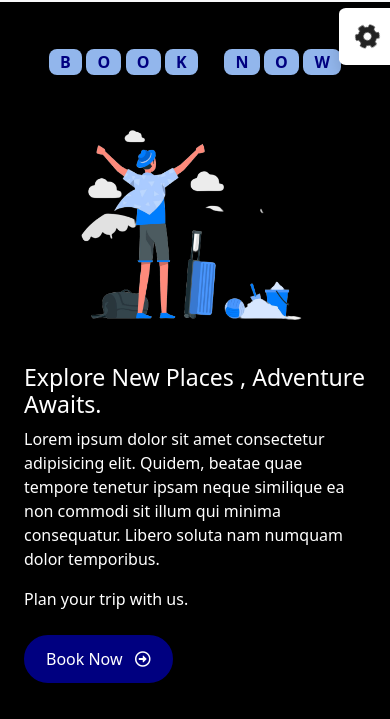
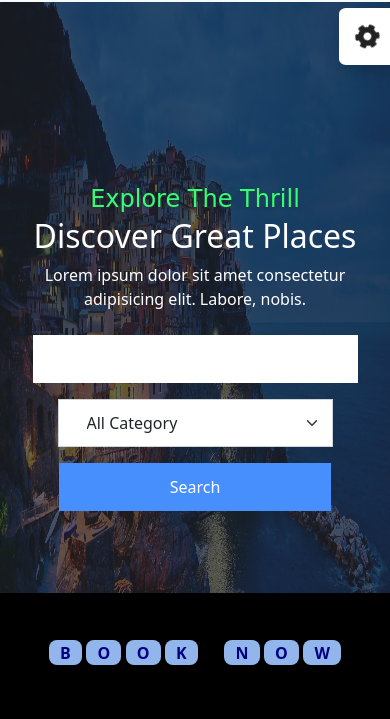
Before and after one commit to khushimarothi/TheTravelGuy, a plain HTML site: page index.html in a window 390 px wide. Shown: the part 72-791 px from the top of the page. Drawn offline with nearby package versions, Linux system fonts and the light colour scheme.

Commit message:
third commit

```diff
--- a/css/main.css
+++ b/css/main.css
@@ -166,18 +166,70 @@ body{
 
 
 /*--------------------------------*/
+.showcase img{
+    background: rgba(0,0,0,.25);
+    opacity: 0.3;
+    height: 88vh;
+}
 
-.head .image img{
-    height: 70vh;
-    width: 100%;
-    position: relative;
-    background: rgba(0,0,0,0.15);
-    background-size: cover;
+.showcase .body {
+    content: '';
+    position: absolute;
+    display: flex;
+    justify-content: center;
+    align-items: center;
+    text-align: center;
+    top: 0;
+    left: 0;
+    right: 0;
+    bottom: 0;
+    z-index: 1;
+}
+.showcase .body span{
+    font-size: 3rem;
+    font-family: "Sacramento",cursive;
+    color: #31ff7a;
+    text-shadow: 0px 1px 2px #333;
+}
+.showcase .body h1{
+    font-size: 4rem;
+}
+.showcase form.search-box{
+    display: flex;
+    flex-wrap: wrap;
+    justify-content:center;
+    align-items: center;
 
 }
+.showcase form.search-box .input-form input{
+    height: 3rem;
+    width: 100%;
+    color: #777777;
+    font-size: 18px;
+    font-weight: 400;
+    padding: 9px 33px 9px 32px;
+    border: none;
+    border-top-left-radius: 50px;
+    border-bottom-left-radius: 50px;
+    position: relative;
+}
+.showcase form.search-box .select-items .form-select{
 
-.head .container{
-    position: absolute;
+    height: 3rem;
+    width: 100%;
+    border-radius: 0;
+    padding: 11px 100px 11px 34px;
+}
+.showcase form.search-box .select-form a{
+     height: 3rem;
+     text-decoration: none;
+     color: #fff;
+     display: block;
+     background-color: #468ffc;
+     text-align: center;
+     padding:  12px 35px;
+     border-top-right-radius: 50px;
+     border-bottom-right-radius: 50px;
 }
 /*------------------book now--------------------*/
 .heading , .heading1{
@@ -504,26 +556,11 @@ footer {
 /*---------------------*/
 
 @media(max-width:500px){
-    .carousel-item .img-fluid{
-        height: 60vh;
+.showcase img{
+        height: 70vh;
         width: 100%;
     }
-    .carousel-item img{
-        opacity: .7;
-    }
-    .carousel-item .carousel-caption-one{
-    position: absolute;
-    right: 15%;
-    bottom: 1.25rem;
-    left: 15%;
-    padding-top: 1.25rem;
-    padding-bottom: 6rem;
-    color: rgb(155, 141, 141);
-    color: #7798cb;
-    text-align: center;
-    font-size: 14px;
 
-    }
 
     .heading span{
         font-size: 1rem;
@@ -543,7 +580,28 @@ footer {
     }
 
 }
+@media(max-width:768px){
+    .showcase .body span{
+        font-size: 1.5rem;
+    }
+    .showcase .body h1{
+        font-size: 2rem;
+    }
+    .showcase form.search-box .input-form input{
+        border-top-left-radius: 0;
+        border-bottom-left-radius: 0;
 
+    }
+    .showcase form.search-box .select-form .select-items .form-select{
+        padding: 11px 154px 11px 28px;
+    }
+
+    .showcase form.search-box .select-form a{
+        padding: 12px 111px;
+        border-top-right-radius: 0;
+        border-bottom-right-radius: 0;
+    }
+}
 
 /*--------------------*/
 .book .card{
--- a/index.html
+++ b/index.html
@@ -113,6 +113,42 @@
       </nav>
       <!------------------------------------>
 
+  <header >
+ <div class="showcase">
+  <div class="bg-dark text-white">
+    <img src="images/h1_hero.jpg" class="card-img" alt="..."  height="100%">
+    <div class="container">
+
+
+      <div class="body p-3">
+        <div class="lorem text-center"> <span>Explore The Thrill</span>
+          <h1>Discover Great Places</h1>
+          <p>Lorem ipsum dolor sit amet consectetur adipisicing elit. Labore, nobis.</p>
+          <form action="#" class="search-box ">
+            <div class="input-form my-2">
+              <input type="text">
+            </div>
+            <div class="select-form">
+             <div class="select-items my-2">
+              <select id="inputState" class="form-select">
+                <option selected>All Category</option>
+                <option>one</option>
+                <option>one</option>
+              </select>
+             </div>
+            </div>
+            <div class="select-form my-2">
+ <a href="#">Search</a>
+            </div>
+          </form>
+        </div>
+
+
+
+        </div>
+    </div>
+ </div>
+  </header>
 
 <!------------------------book now----------------------------->
 <section class="py-5">
@@ -516,7 +552,7 @@
 
 
 </section>
--->
+-->f
 
 <!---------------------review-------------------------->
 <section class="review py-4" id="review">
```
Also changed, not shown: images/h1_hero.jpg (added).
